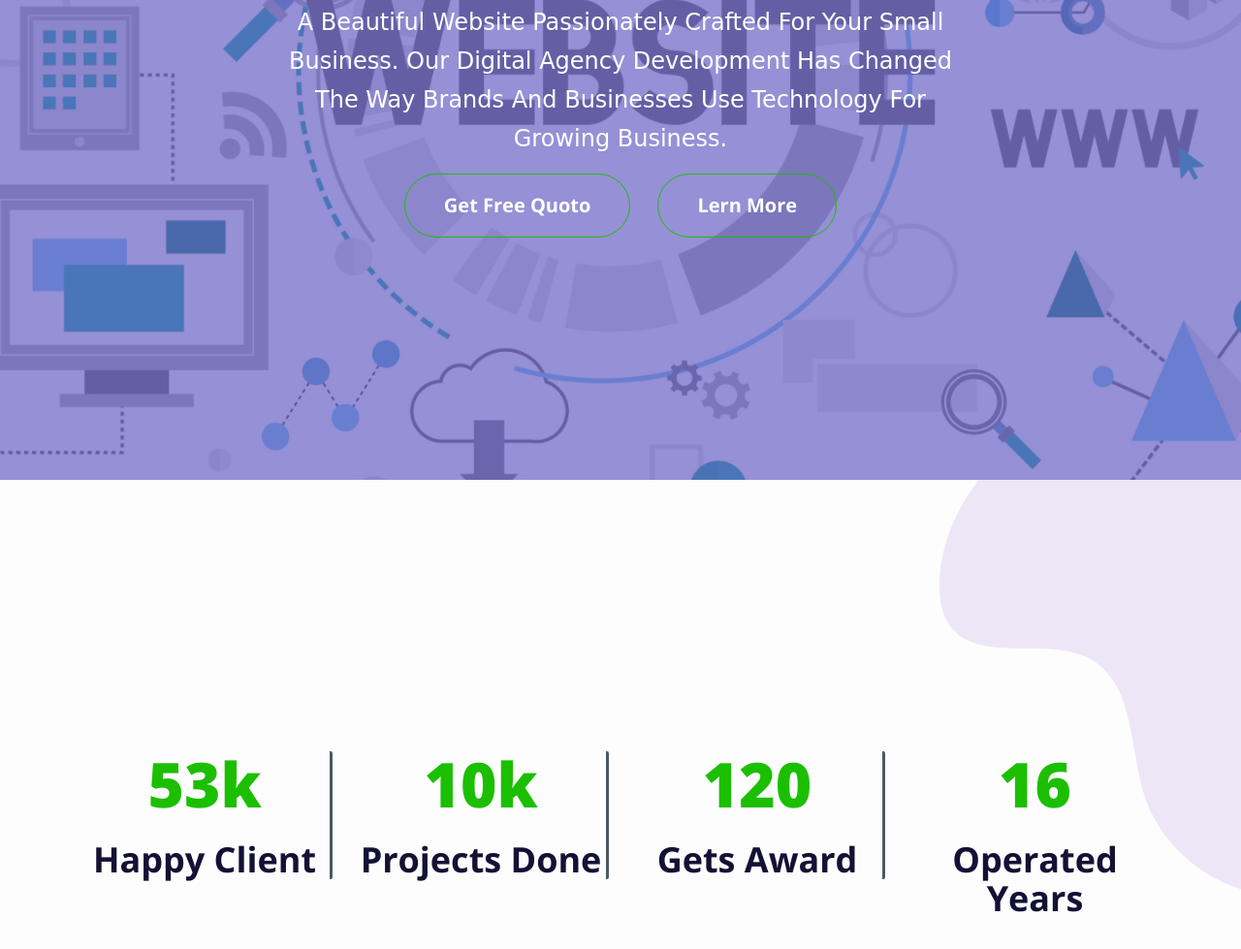
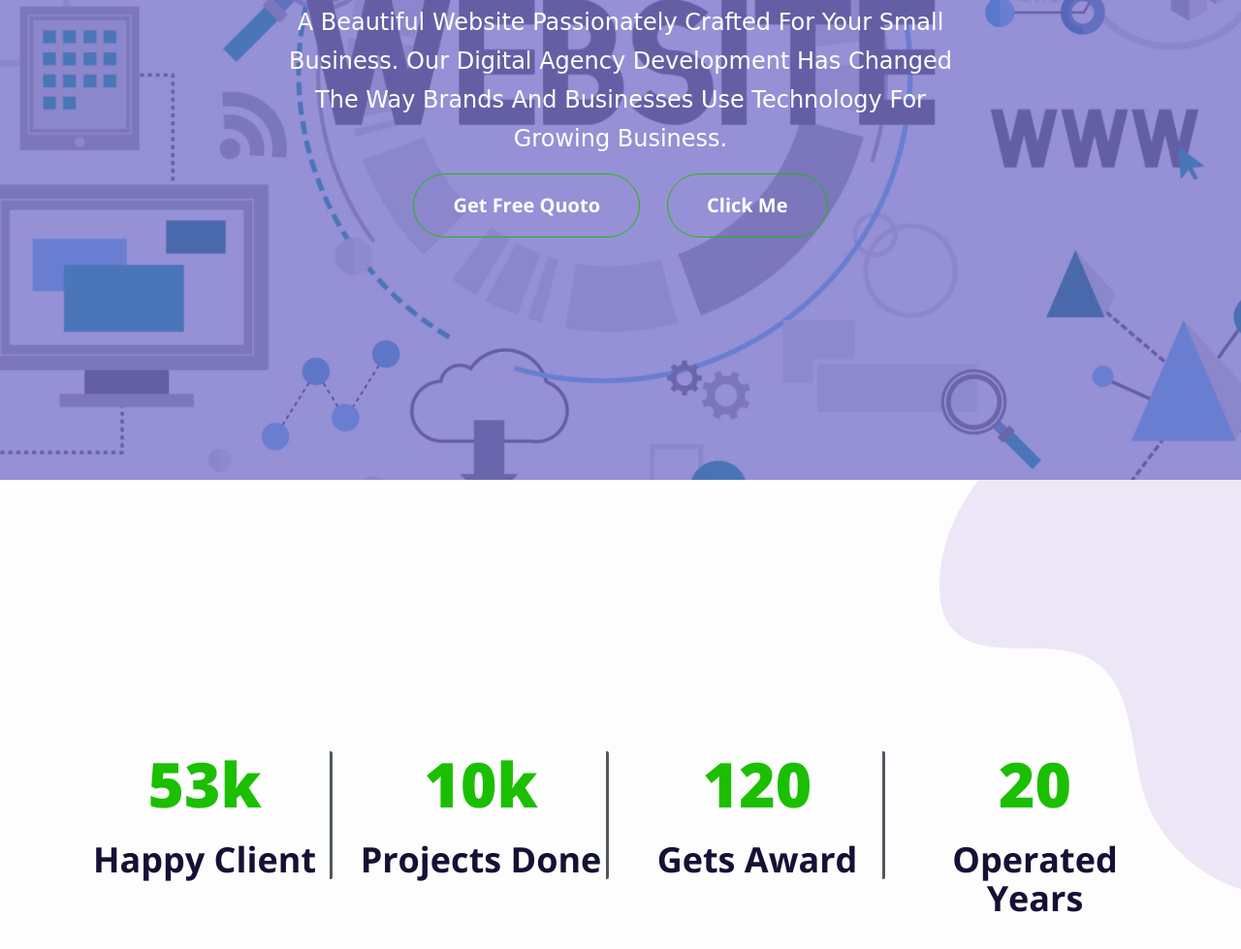
Before and after one commit to esmern2301/innovate, a plain HTML site: page index.html in a window 1280 px wide. Shown: the part 367-1346 px from the top of the page at 97% size. Drawn offline with nearby package versions, Linux system fonts and the light colour scheme; a web font is replaced by a local one.

Commit message:
change btn name & counter number

```diff
--- a/index.html
+++ b/index.html
@@ -84,7 +84,7 @@
                         <div class="col-lg-6 offset-lg-3">
                             <div class="button bannerBnt">
                                 <button type="submit">get free quoto</button>
-                                <button type="submit">Lern More</button>
+                                <button type="submit">Click me</button>
                             </div>
                         </div>
                     </div>
@@ -123,7 +123,7 @@
                     </div>
                     <div class="col-lg-3">
                         <div class="content">
-                            <h3>16</h3>
+                            <h3>20</h3>
                             <h6>operated years</h6>
                         </div>
                     </div>
```
